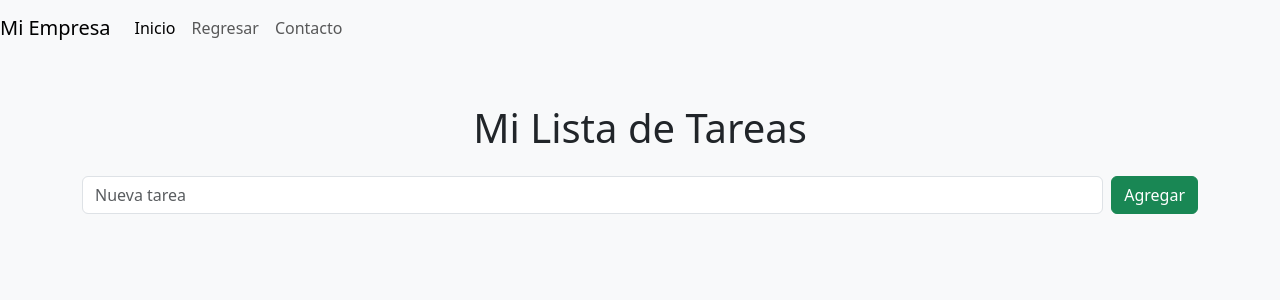
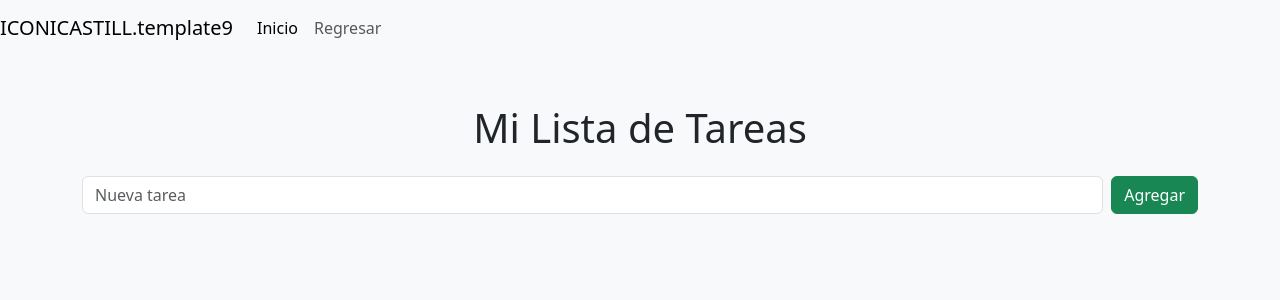
Before and after one commit to iconicastill/fluffy-octo-potato, a Django app: page / in a window 1280 px wide. Shown: the top 300 px of the page. Run offline with Django 4.2, Linux system fonts and the light colour scheme; data that the repository does not hold is empty.

Commit message:
Update index.html

```diff
--- a/todo_app/templates/todo_app/index.html
+++ b/todo_app/templates/todo_app/index.html
@@ -9,7 +9,7 @@
 <body class="bg-light">
 <header>
     <nav class="navbar navbar-expand-lg navbar-light bg-light">
-        <a class="navbar-brand" href="#">Mi Empresa</a>
+        <a class="navbar-brand" href="#">ICONICASTILL.template9</a>
 
         <button class="navbar-toggler" type="button" data-bs-toggle="collapse" data-bs-target="#navbarNav" aria-controls="navbarNav" aria-expanded="false" aria-label="Toggle navigation">
             <span class="navbar-toggler-icon"></span>
@@ -18,14 +18,14 @@
         <div class="collapse navbar-collapse" id="navbarNav">
             <ul class="navbar-nav">
                 <li class="nav-item">
-                    <a class="nav-link active" aria-current="page" href="#">Inicio</a>
+                    <a class="nav-link active" aria-current="page" href="http://iconicastill.com/">Inicio</a>
                 </li>
                 <li class="nav-item">
-                    <a class="nav-link" href="../portafolio.html">Regresar</a>
+                    <a class="nav-link" href="https://iconicastill.com/portafolio.html">Regresar</a>
                 </li>
-                <li class="nav-item">
+                <!--<li class="nav-item">
                     <a class="nav-link" href="#">Contacto</a>
-                </li>
+                </li>-->
             </ul>
         </div>
     </nav>
```
